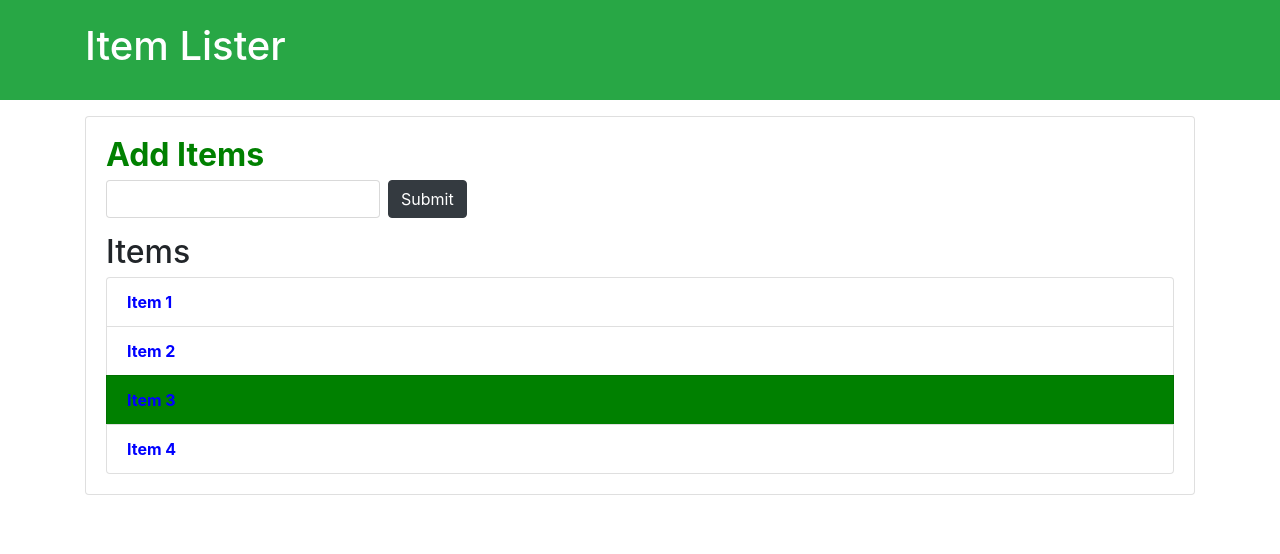
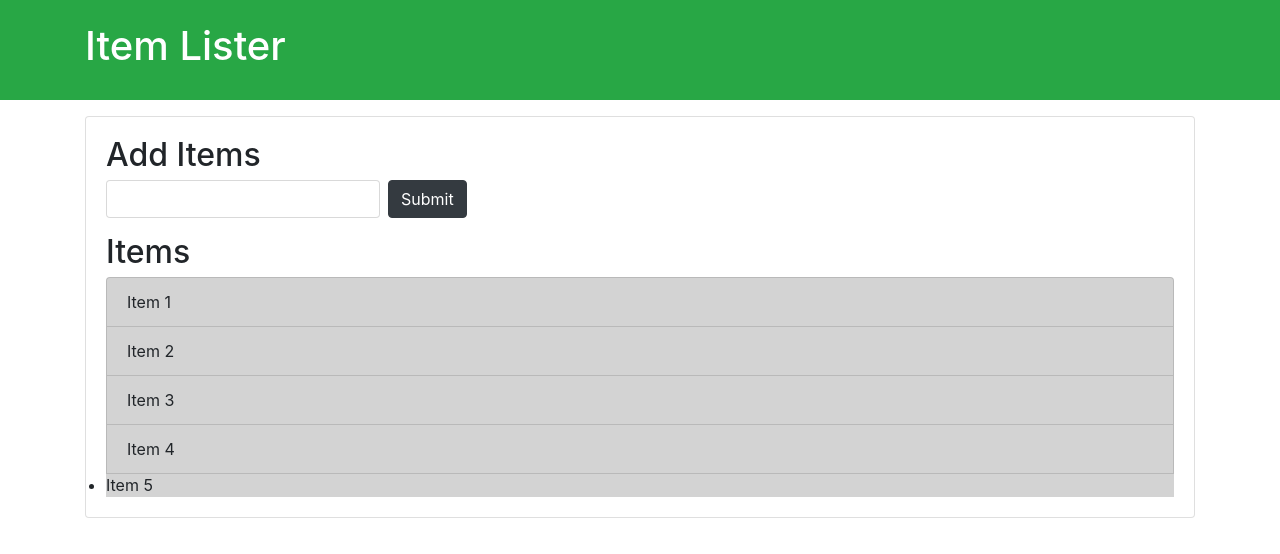
Before and after one commit to verma0031/firstGit, a plain HTML site: page index.html in a window 1280 px wide. Drawn offline with nearby package versions, Linux system fonts and the light colour scheme.

Commit message:
byTagName

```diff
--- a/dom.js
+++ b/dom.js
@@ -23,16 +23,24 @@
 //header.style.borderBottom='solid 3px blue';
 
 
-var title=document.getElementsByClassName('title');
+// var title=document.getElementsByClassName('title');
 
-title[0].style.fontWeight = 'bold';
+// title[0].style.fontWeight = 'bold';
 
-title[0].style.color="green";
+// title[0].style.color="green";
 
-var item=document.getElementsByClassName("list-group-item");
-item[2].style.backgroundColor='green';
+// var item=document.getElementsByClassName("list-group-item");
+// item[2].style.backgroundColor='green';
 
-for(let i=0 ; i<item.length ; i++){
-    item[i].style.fontWeight='bold';
-    item[i].style.color='blue';
+// for(let i=0 ; i<item.length ; i++){
+//     item[i].style.fontWeight='bold';
+//     item[i].style.color='blue';
+// }
+
+//GET ELEMENT BY TAG NAME
+
+var li=document.getElementsByTagName('li');
+
+for(let i=0 ; i<li.length ; i++){
+    li[i].style.backgroundColor='lightgrey';
 }
--- a/index.html
+++ b/index.html
@@ -26,6 +26,7 @@
       <li class="list-group-item">Item 2</li>
       <li class="list-group-item">Item 3</li>
       <li class="list-group-item">Item 4</li>
+      <li>Item 5</li>
     </ul>
    </div>
   </div>
```
